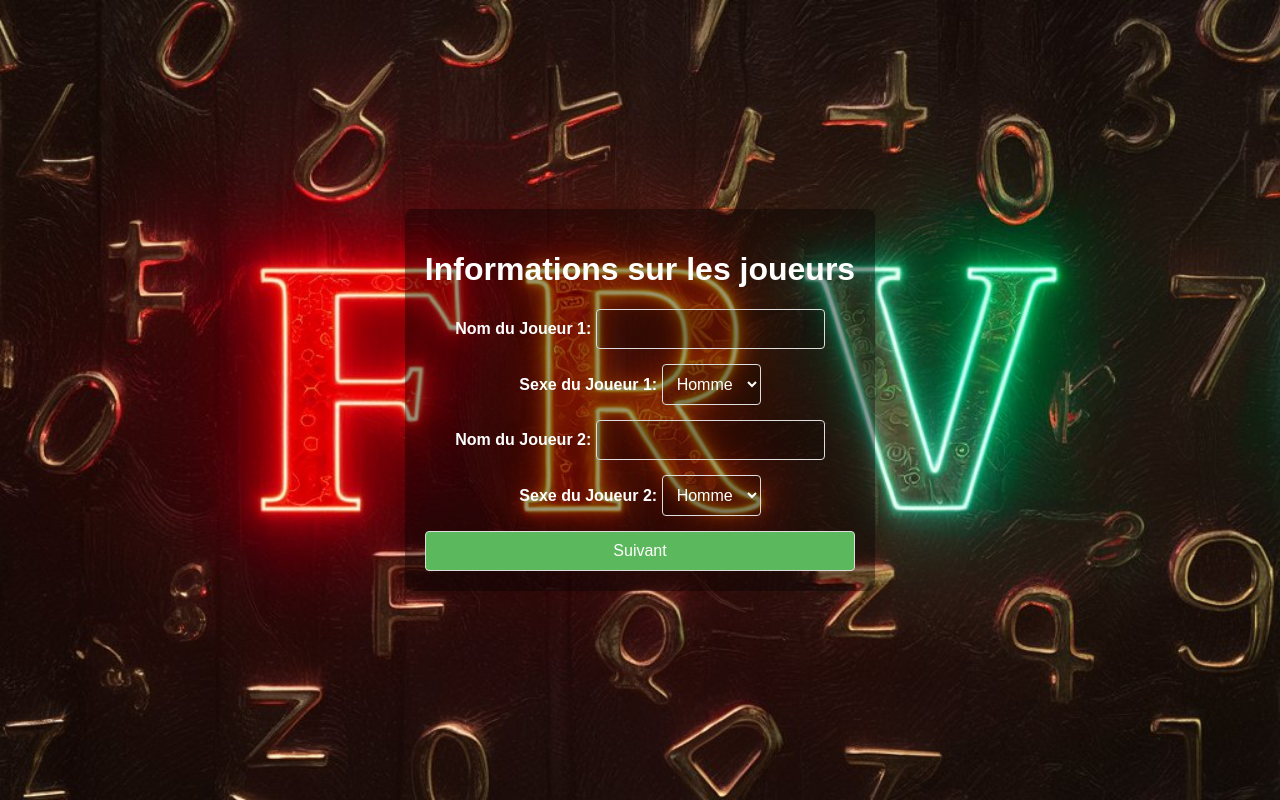
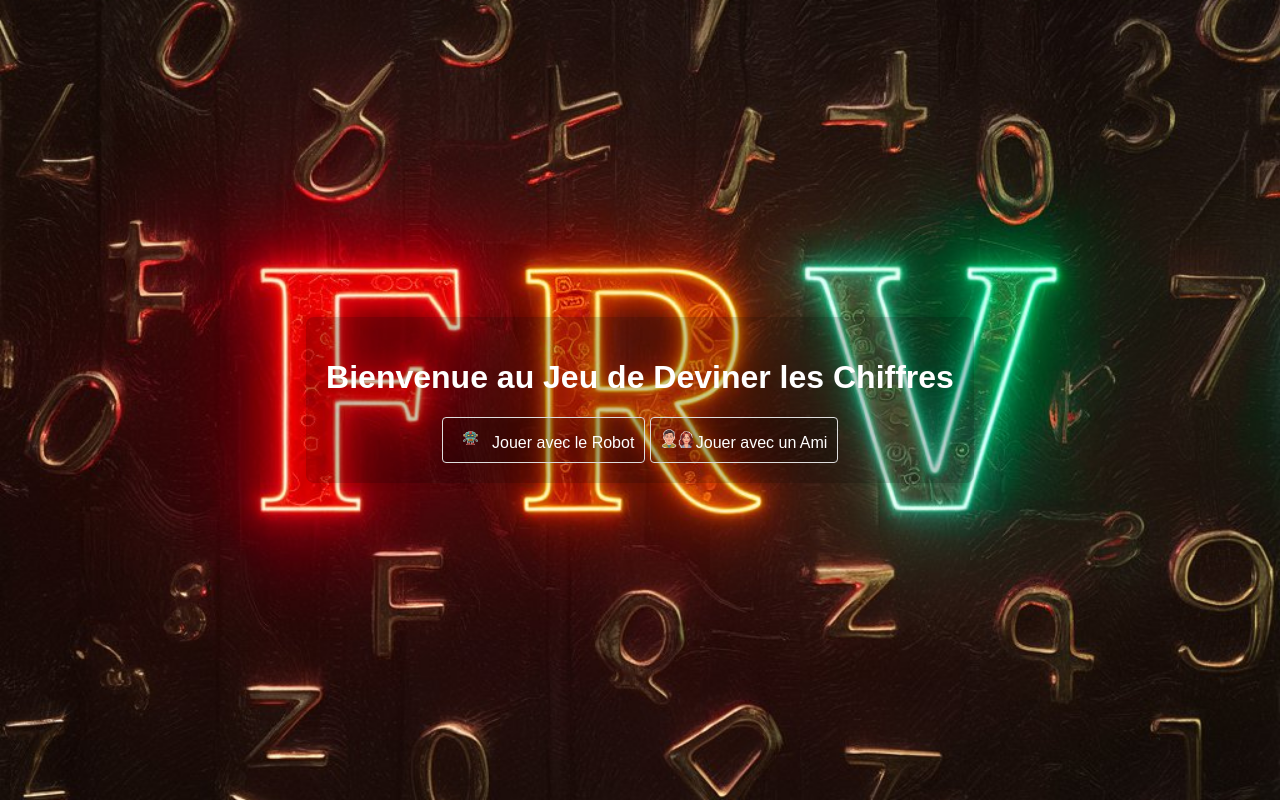
Before and after one commit to MohammedRhallaf/4Nombres, a plain HTML site: page index.html in a window 1280 px wide. Drawn offline with Linux system fonts and the light colour scheme.

Commit message:
Add files via upload

```diff
--- a/index.html
+++ b/index.html
@@ -1,39 +1,21 @@
+
 <!DOCTYPE html>
 <html lang="fr">
 <head>
     <meta charset="UTF-8">
     <meta name="viewport" content="width=device-width, initial-scale=1.0">
-    <title>Découvrez les chiffres - Informations sur les joueurs</title>
+    <title>Jeu de Deviner les Chiffres</title>
     <link rel="stylesheet" href="styles.css">
 </head>
-<body >
-    <div class="container" style="background-color:rgba(0,0,0,0.4);color:white;">
-        <h1>Informations sur les joueurs</h1>
-        <form id="playerInfoForm" onsubmit="savePlayerInfo(event)" >
-            <div class="form-group">
-                <label for="name1">Nom du Joueur 1:</label>
-                <input type="text" id="name1" name="name1" required  style="background-color:rgba(0,0,0,0.2);color:white;">
-            </div>
-            <div class="form-group">
-                <label for="gender1">Sexe du Joueur 1:</label>
-                <select id="gender1" name="gender1" required  style="background-color:rgba(0,0,0,0.2);color: white;">
-                    <option value="Homme">Homme</option>
-                    <option value="Femme">Femme</option>
-                </select>
-            </div>
-            <div class="form-group">
-                <label for="name2">Nom du Joueur 2:</label>
-                <input type="text" id="name2" name="name2" required style="background-color:rgba(0,0,0,0.2);color:white;">
-            </div>
-            <div class="form-group">
-                <label for="gender2">Sexe du Joueur 2:</label>
-                <select id="gender2" name="gender2" required style="background-color:rgba(0,0,0,0.2);color: white;">
-                    <option value="Homme">Homme</option>
-                    <option value="Femme">Femme</option>
-                </select>
-            </div>
-            <button type="submit">Suivant</button>
-        </form>
+<body>
+    <div class="container"  style="background-color:rgba(0,0,0,0.2);">
+        <h1 style="color: white;">Bienvenue au Jeu de Deviner les Chiffres</h1>
+        <button onclick="playAgainst('robot')" style="background-color:rgba(0,0,0,0.2);">
+            <img src="images/robot.png" alt="Robot" width="35px" height="20px"> Jouer avec le Robot
+        </button>
+        <button style="background-color:rgba(0,0,0,0.2);">
+            <img src="images/stik.png" alt="Friend" width="35px" height="20px"><a  href="home.html">Jouer avec un Ami</a>
+        </button>
     </div>
     <script src="script.js"></script>
 </body>
```
Also changed, not shown: gagnant.html (+1 -88 lines), home.html (+29 -10 lines).
